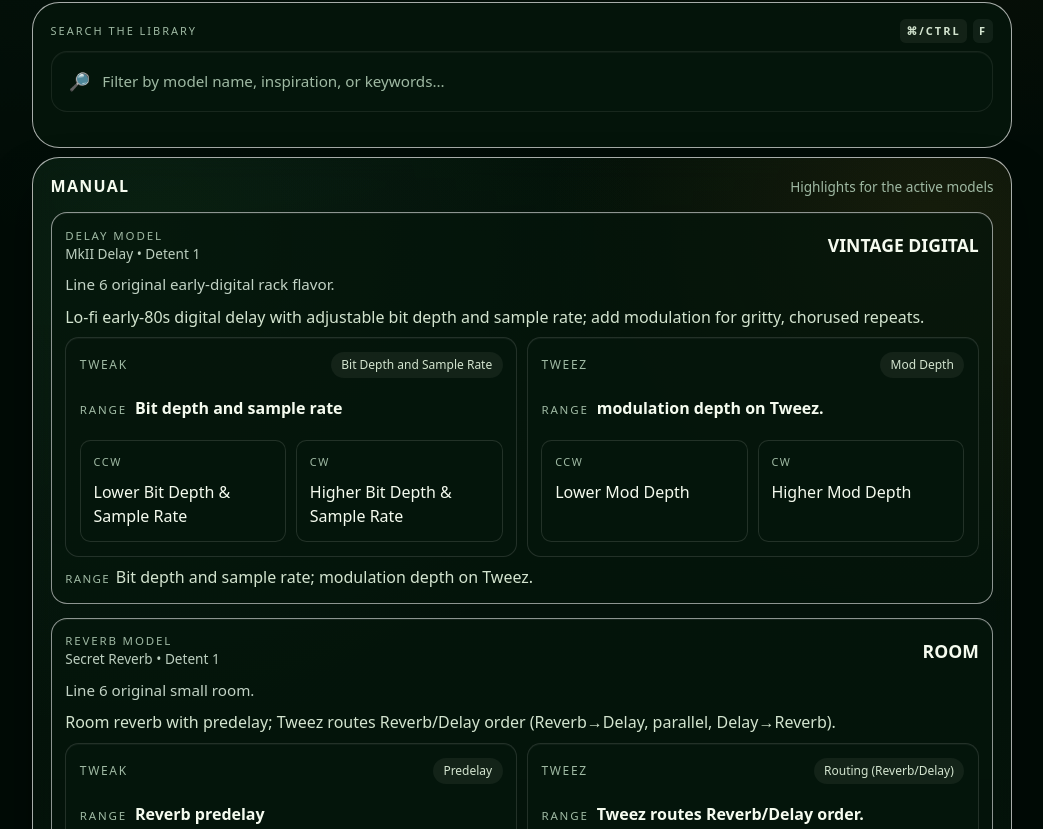
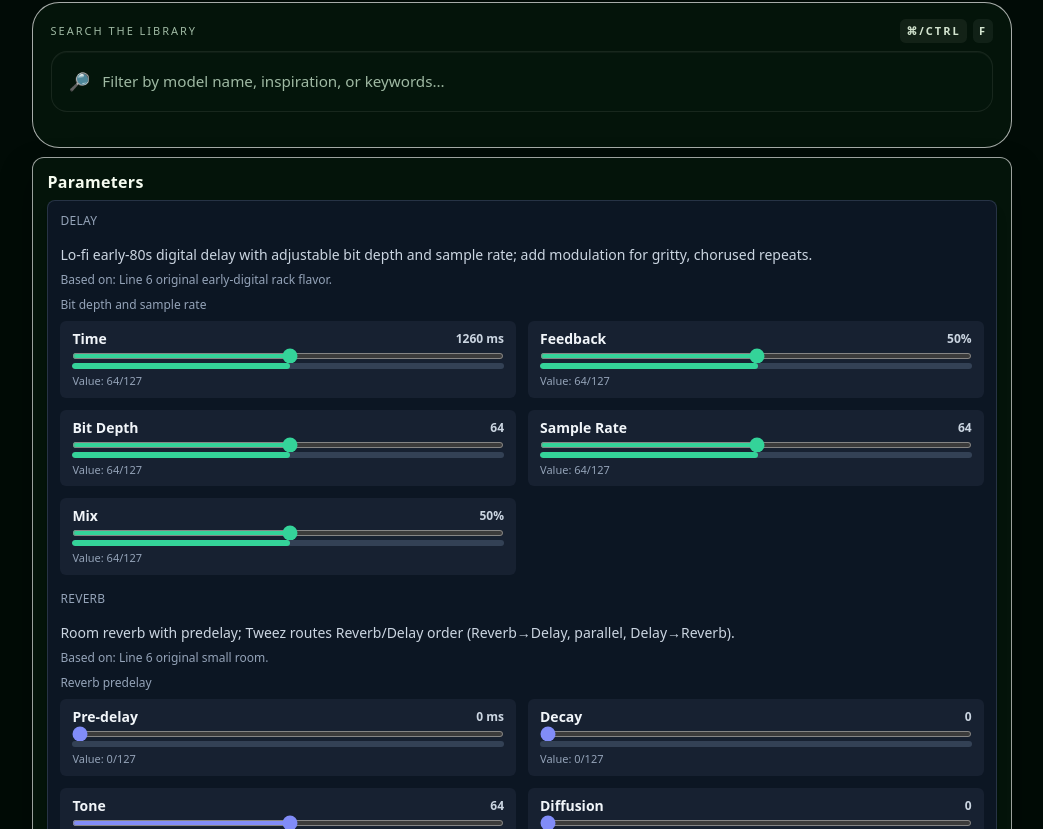
Before and after one commit to salmanj1/MacDLmkII, a React (Vite) app: page / in a window 1280 px wide. Shown: the part 1371-2200 px from the top of the page, without its empty margins (118-1161 px from the left). Built offline with nearby package versions, Linux system fonts and the light colour scheme.

Commit message:
feat: remove ManualPane component and enhance ParameterDisplay with additional delay and reverb properties

```diff
--- a/src/App.tsx
+++ b/src/App.tsx
@@ -1,7 +1,6 @@
 import { useMemo, useState, useCallback, useEffect, useRef } from 'react';
 import Pedal from './components/organisms/Pedal/Pedal';
 import LibraryPanel from './components/organisms/LibraryPanel/LibraryPanel';
-import ManualPane from './components/organisms/ManualPane/ManualPane';
 import useEffectLibrary from './hooks/useEffectLibrary';
 import useKeyboardShortcuts from './hooks/useKeyboardShortcuts';
 import styles from './App.module.less';
@@ -1245,18 +1244,20 @@
                 loading={isLoading}
               />
 
-              <ManualPane delayEffect={currentEffect} reverbEffect={currentReverbEffect} />
-
               <div className={styles.panelCard}>
                 <h3 className={styles.panelTitle}>Parameters</h3>
-              <ParameterDisplay
-                mode={mode}
-                modelName={currentEffect?.model ?? null}
+                <ParameterDisplay
+                  mode={mode}
+                  modelName={currentEffect?.model ?? null}
                 values={delayControlValues[mode] ?? {}}
                 reverbModelName={currentReverbEffect?.model ?? null}
                 reverbValues={currentReverbEffect ? reverbControlValues : undefined}
-                delayDescription={currentEffect?.description ?? currentEffect?.inspiration ?? null}
-                reverbDescription={currentReverbEffect?.description ?? currentReverbEffect?.inspiration ?? null}
+                delayDescription={currentEffect?.description ?? null}
+                delayInspiration={currentEffect?.inspiration ?? null}
+                delayNotes={currentEffect?.tweakRange ?? null}
+                reverbDescription={currentReverbEffect?.description ?? null}
+                reverbInspiration={currentReverbEffect?.inspiration ?? null}
+                reverbNotes={currentReverbEffect?.tweakRange ?? null}
                 altActive={mode === 'Legacy Delay'}
                 onDelayChange={(id, value) => handleControlChange(id, value, 'delay')}
                 onReverbChange={(id, value) => handleControlChange(id, value, 'reverb')}
--- a/src/components/molecules/ParameterDisplay/ParameterDisplay.tsx
+++ b/src/components/molecules/ParameterDisplay/ParameterDisplay.tsx
@@ -12,7 +12,11 @@
   onDelayChange?: (id: string, value: number) => void;
   onReverbChange?: (id: string, value: number) => void;
   delayDescription?: string | null;
+  delayInspiration?: string | null;
+  delayNotes?: string | null;
   reverbDescription?: string | null;
+  reverbInspiration?: string | null;
+  reverbNotes?: string | null;
 };
 
 const formatValue = (val: number, unit: string, formatter?: (value: number) => string) => {
@@ -32,7 +36,11 @@
   onDelayChange,
   onReverbChange,
   delayDescription,
-  reverbDescription
+  delayInspiration,
+  delayNotes,
+  reverbDescription,
+  reverbInspiration,
+  reverbNotes
 }) => {
   const delayParams = getParameterSet(mode, modelName ?? undefined);
   const reverbParams = reverbModelName
@@ -46,6 +54,10 @@
         {delayDescription && (
           <div className="text-sm text-slate-300 leading-snug">{delayDescription}</div>
         )}
+        {delayInspiration && (
+          <div className="text-xs text-slate-400 leading-snug">Based on: {delayInspiration}</div>
+        )}
+        {delayNotes && <div className="text-xs text-slate-400 leading-snug">{delayNotes}</div>}
         <div className="grid grid-cols-2 gap-3">
           {delayParams.map((param) => {
             const raw = values[param.id] ?? 0;
@@ -85,6 +97,10 @@
           {reverbDescription && (
             <div className="text-sm text-slate-300 leading-snug">{reverbDescription}</div>
           )}
+          {reverbInspiration && (
+            <div className="text-xs text-slate-400 leading-snug">Based on: {reverbInspiration}</div>
+          )}
+          {reverbNotes && <div className="text-xs text-slate-400 leading-snug">{reverbNotes}</div>}
           <div className="grid grid-cols-2 gap-3">
             {reverbParams.map((param) => {
               const raw = reverbValues[param.id] ?? 0;
--- a/src/components/organisms/ManualPane/ManualPane.module.less
+++ /dev/null
@@ -1,131 +0,0 @@
-@import '../../../styles/tokens.less';
-
-.pane {
-  border-radius: 1.7rem;
-  border: 1px solid fade(@borderSoft, 65%);
-  background:
-    radial-gradient(circle at 12% 10%, fade(@glow, 10%), transparent 42%),
-    radial-gradient(circle at 92% 8%, fade(@accentWarm, 8%), transparent 32%),
-    linear-gradient(180deg, fade(@panel, 52%), fade(@panel, 78%));
-  padding: 1rem 1.1rem 1.2rem;
-  box-shadow: @shadowPanel;
-  backdrop-filter: blur(12px);
-  color: @textSecondary;
-  display: flex;
-  flex-direction: column;
-  gap: 0.85rem;
-}
-
-.header {
-  display: flex;
-  align-items: baseline;
-  justify-content: space-between;
-  gap: 0.6rem;
-}
-
-.title {
-  font-size: 1rem;
-  letter-spacing: 0.08em;
-  text-transform: uppercase;
-  color: @textPrimary;
-  font-weight: 700;
-}
-
-.subtitle {
-  font-size: 0.85rem;
-  color: @textMuted;
-}
-
-.section {
-  border: 1px solid fade(@borderSoft, 55%);
-  border-radius: 1rem;
-  padding: 0.85rem;
-  background: fade(@panel, 70%);
-  box-shadow: inset 0 1px 0 fade(#fff, 6%);
-  display: flex;
-  flex-direction: column;
-  gap: 0.55rem;
-}
-
-.sectionHeader {
-  display: flex;
-  align-items: center;
-  justify-content: space-between;
-  gap: 0.6rem;
-  flex-wrap: wrap;
-}
-
-.sectionLabel {
-  font-size: 0.72rem;
-  letter-spacing: 0.16em;
-  text-transform: uppercase;
-  color: @textMuted;
-}
-
-.sectionMeta {
-  color: lighten(@textMuted, 10%);
-  font-size: 0.85rem;
-}
-
-.modelName {
-  color: @textPrimary;
-  font-weight: 700;
-  font-size: 1.1rem;
-}
-
-.inspiration {
-  margin: 0;
-  color: lighten(@textMuted, 12%);
-  font-size: 0.95rem;
-}
-
-.description {
-  margin: 0;
-  color: @textSecondary;
-  line-height: 1.5;
-}
-
-.controlGrid {
-  display: grid;
-  grid-template-columns: repeat(auto-fit, minmax(220px, 1fr));
-  gap: 0.6rem;
-}
-
-.metaBlock {
-  display: flex;
-  flex-direction: column;
-  gap: 0.4rem;
-  color: @textSecondary;
-}
-
-.rangeNote {
-  display: flex;
-  gap: 0.35rem;
-  align-items: baseline;
-}
-
-.rangeLabel {
-  text-transform: uppercase;
-  letter-spacing: 0.12em;
-  font-size: 0.72rem;
-  color: @textMuted;
-}
-
-.notesList {
-  margin: 0.2rem 0 0.1rem;
-  padding-left: 1.1rem;
-  display: grid;
-  gap: 0.35rem;
-  color: @textSecondary;
-}
-
-.sectionEmpty {
-  border: 1px dashed fade(@borderSoft, 70%);
-  border-radius: 1rem;
-  padding: 0.95rem;
-  color: @textMuted;
-  background: fade(@panel, 55%);
-  display: flex;
-  flex-direction: column;
-  gap: 0.3rem;
-}
--- a/src/components/organisms/ManualPane/ManualPane.tsx
+++ /dev/null
@@ -1,102 +0,0 @@
-import type { EffectInfo } from '../../../data/commonParams';
-import { notSpecified } from '../../../data/commonParams';
-import ControlCard from '../../molecules/ControlCard/ControlCard';
-import styles from './ManualPane.module.less';
-
-type ManualPaneProps = {
-  delayEffect?: EffectInfo | null;
-  reverbEffect?: EffectInfo | null;
-};
-
-const Notes = ({ notes }: { notes: string[] | undefined }) => {
-  if (!notes || notes.length === 0) return null;
-
-  const usable = notes.filter((note) => note && note !== notSpecified);
-  if (!usable.length) return null;
-
-  return (
-    <ul className={styles.notesList}>
-      {usable.map((note) => (
-        <li key={note}>{note}</li>
-      ))}
-    </ul>
-  );
-};
-
-const EffectSection = ({
-  title,
-  effect
-}: {
-  title: string;
-  effect?: EffectInfo | null;
-}) => {
-  if (!effect) {
-    return (
-      <div className={styles.sectionEmpty}>
-        <div className={styles.sectionLabel}>{title}</div>
-        <p>Select a model to view its manual notes.</p>
-      </div>
-    );
-  }
-
-  return (
-    <div className={styles.section}>
-      <div className={styles.sectionHeader}>
-        <div>
-          <div className={styles.sectionLabel}>{title}</div>
-          <div className={styles.sectionMeta}>
-            {effect.mode} • Detent {effect.detent + 1}
-          </div>
-        </div>
-        <div className={styles.modelName}>{effect.model}</div>
-      </div>
-
-      <p className={styles.inspiration}>{effect.inspiration}</p>
-      <p className={styles.description}>{effect.description}</p>
-
-      <div className={styles.controlGrid}>
-        <ControlCard
-          title="Tweak"
-          label={effect.tweak.label}
-          range={effect.tweakRange}
-          behaviorCCW={effect.tweak.behaviorCCW}
-          behaviorCW={effect.tweak.behaviorCW}
-        />
-        <ControlCard
-          title="Tweez"
-          label={effect.tweez.label}
-          range={effect.tweezRange}
-          behaviorCCW={effect.tweez.behaviorCCW}
-          behaviorCW={effect.tweez.behaviorCW}
-        />
-      </div>
-
-      <div className={styles.metaBlock}>
-        <div className={styles.rangeNote}>
-          <span className={styles.rangeLabel}>Range</span>
-          <span>{effect.rangeNote}</span>
-        </div>
-        <Notes notes={effect.notes} />
-      </div>
-    </div>
-  );
-};
-
-/**
- * Compact manual view for the selected delay and reverb models.
- */
-const ManualPane = ({ delayEffect, reverbEffect }: ManualPaneProps) => {
-  return (
-    <div className={styles.pane}>
-      <div className={styles.header}>
-        <span className={styles.title}>Manual</span>
-        <span className={styles.subtitle}>Highlights for the active models</span>
-      </div>
-
-      <EffectSection title="Delay model" effect={delayEffect} />
-      <EffectSection title="Reverb model" effect={reverbEffect} />
-    </div>
-  );
-};
-
-export default ManualPane;
```
